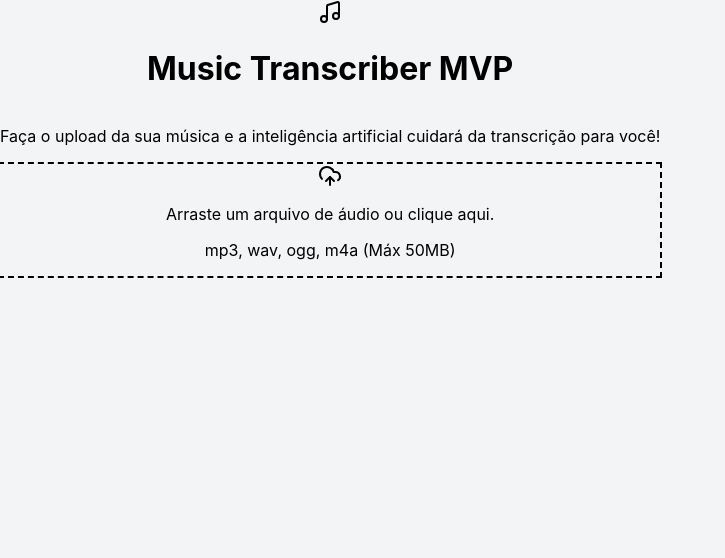
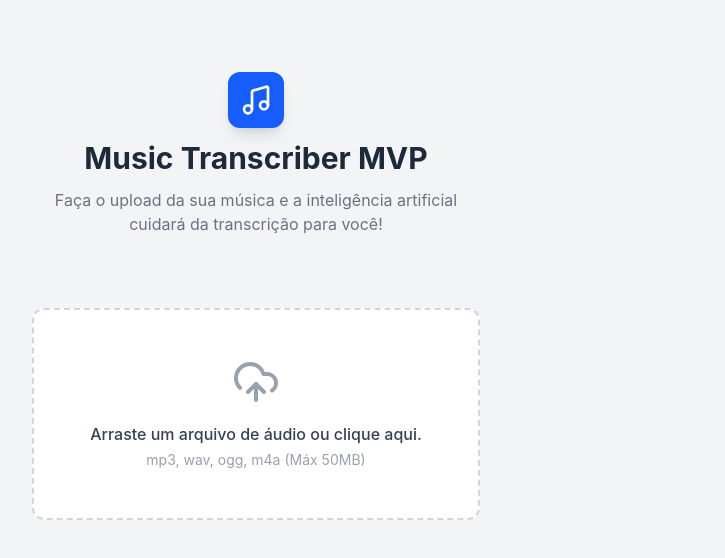
Before and after one commit to fsantosfp/music-transcriber, a React (Vite) app in the folder frontend/: page / in a window 1280 px wide. Shown: the top 558 px of the page, without its empty margins (0-725 px from the left). Built offline with nearby package versions, Linux system fonts and the light colour scheme.

Commit message:
fix(frontend): migrate to Tailwind v4 Vite plugin

```diff
--- a/frontend/package.json
+++ b/frontend/package.json
@@ -11,6 +11,7 @@
     "test": "vitest run"
   },
   "dependencies": {
+    "@tailwindcss/vite": "^4.2.2",
     "axios": "^1.14.0",
     "clsx": "^2.1.1",
     "lucide-react": "^1.7.0",
@@ -27,13 +28,11 @@
     "@types/react": "^19.2.14",
     "@types/react-dom": "^19.2.3",
     "@vitejs/plugin-react": "^6.0.1",
-    "autoprefixer": "^10.4.27",
     "eslint": "^9.39.4",
     "eslint-plugin-react-hooks": "^7.0.1",
     "eslint-plugin-react-refresh": "^0.5.2",
     "globals": "^17.4.0",
     "jsdom": "^29.0.1",
-    "postcss": "^8.5.8",
     "tailwindcss": "^4.2.2",
     "typescript": "~5.9.3",
     "typescript-eslint": "^8.57.0",
--- a/frontend/postcss.config.js
+++ /dev/null
@@ -1,6 +0,0 @@
-export default {
-    plugins: {
-        tailwindcss: {},
-        autoprefixer: {},
-    },
-}
--- a/frontend/src/index.css
+++ b/frontend/src/index.css
@@ -1,6 +1,4 @@
-@tailwind base;
-@tailwind components;
-@tailwind utilities;
+@import "tailwindcss";
 
 body {
   margin: 0;
--- a/frontend/tailwind.config.js
+++ /dev/null
@@ -1,11 +0,0 @@
-/** @type {import('tailwindcss').Config} */
-export default {
-    content: [
-        "./index.html",
-        "./src/**/*.{js,ts,jsx,tsx}",
-    ],
-    theme: {
-        extend: {},
-    },
-    plugins: [],
-}
--- a/frontend/vite.config.ts
+++ b/frontend/vite.config.ts
@@ -1,9 +1,10 @@
 /// <reference types="vitest" />
 import { defineConfig } from 'vitest/config'
 import react from '@vitejs/plugin-react'
+import tailwindcss from '@tailwindcss/vite'
 
 export default defineConfig({
-  plugins: [react()],
+  plugins: [react(), tailwindcss()],
   server: {
     proxy: {
       '/api/v1': {
```
Also changed, not shown: 1 other file (tests, documents, lock files or other folders).
